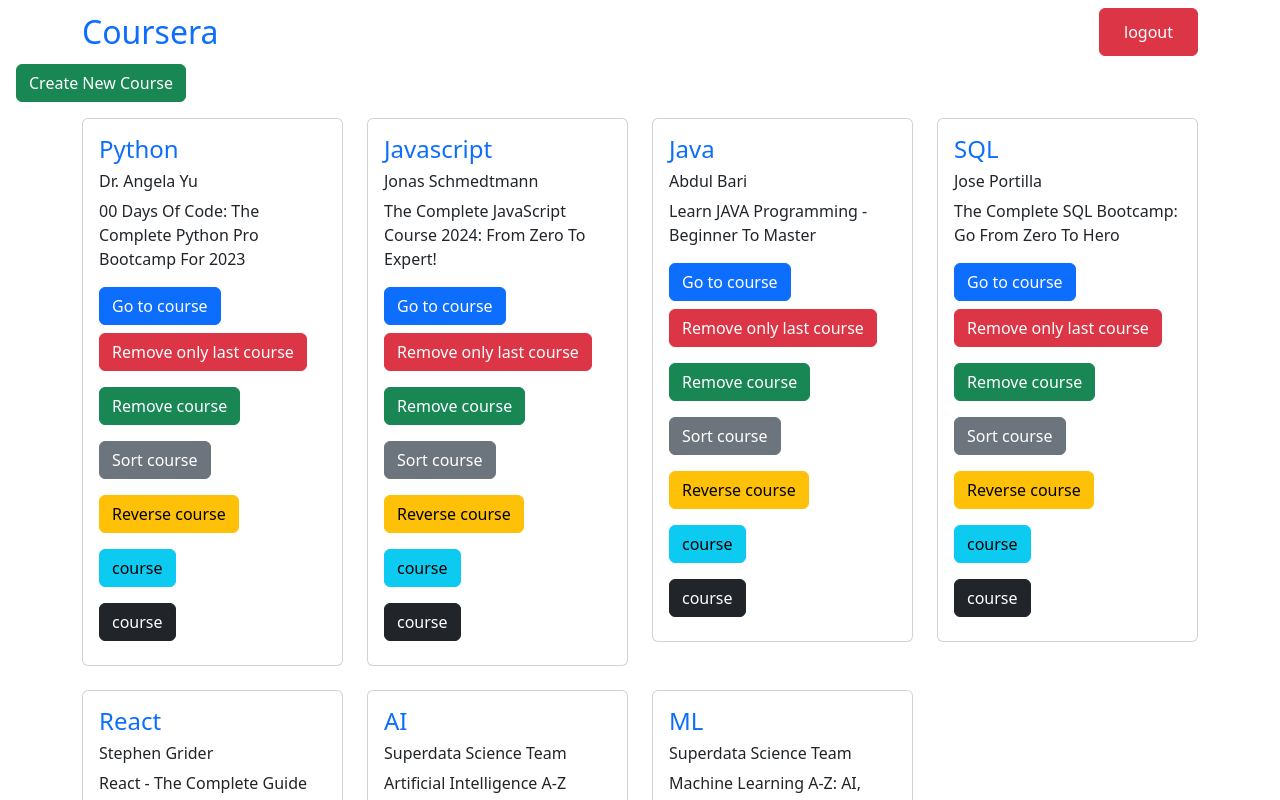
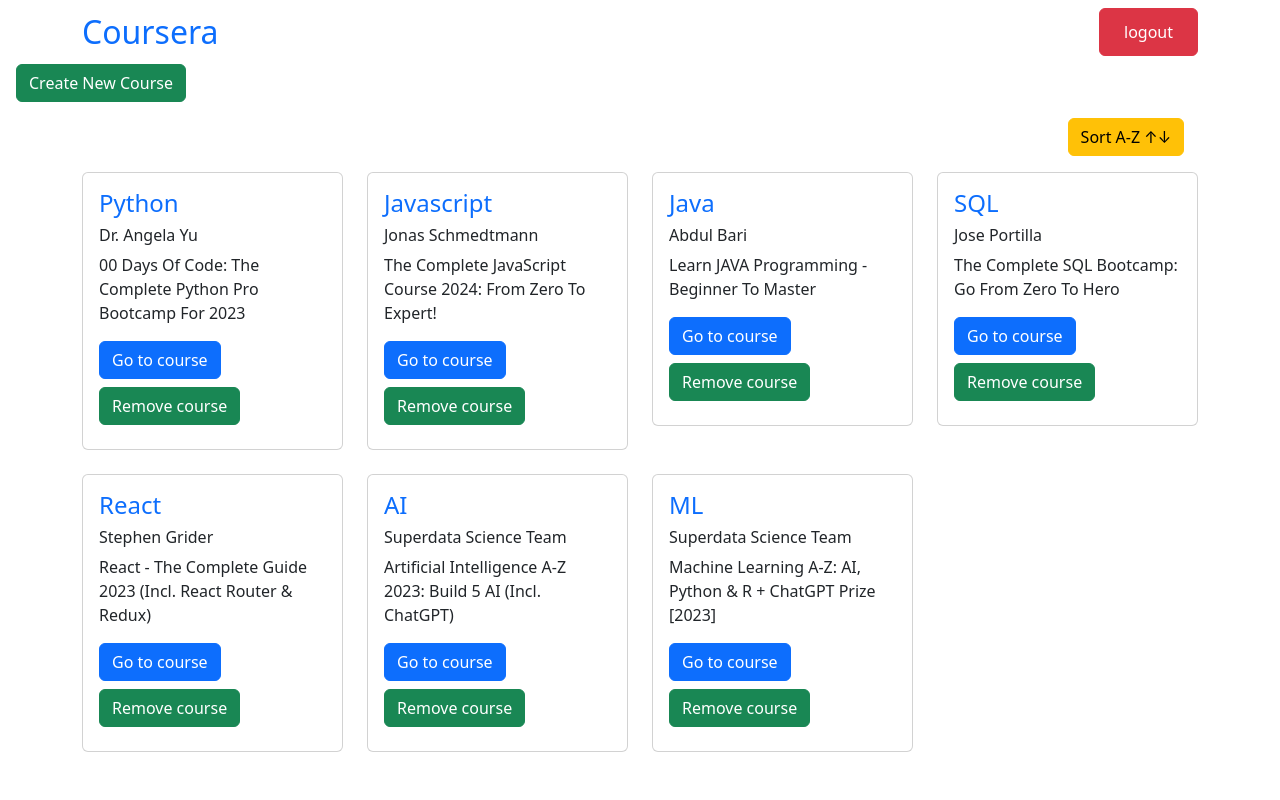
Before and after one commit to monika8848/courseApplication, a React (Vite) app: page /home in a window 1280 px wide. Shown: the top 800 px of the page. Built offline with nearby package versions, Linux system fonts and the light colour scheme.

Commit message:
feat: added sort and delete functionality

```diff
--- a/src/components/Courses/CoursesComponent/CoursesCard.tsx
+++ b/src/components/Courses/CoursesComponent/CoursesCard.tsx
@@ -72,25 +72,25 @@
                       Go to course
                     </a>
 
-                    <div>
+                    {/* <div>
                        <button className="btn btn-danger my-2" onClick={handelRemoveOnlyLast}>Remove only last course</button>
-                      </div>
+                    </div> */}
                     <div>
                       <button className="btn btn-success my-2" onClick={()=>handelRemove(index)}>Remove course</button>
                     </div>
-              <div>
+                    {/* <div>
                       <button className="btn btn-secondary my-2" onClick={handelSort}>Sort course</button>
-              </div>
+                    </div> */}
 
-              <div>
+                    {/* <div>
                       <button className="btn btn-warning my-2" onClick={handelReverse}>Reverse course</button>
-              </div>
-              <div>
+                    </div> */}
+                    {/* <div>
                       <button className="btn btn-info my-2"> course</button>
                     </div>
                     <div>
                       <button className="btn btn-dark my-2"> course</button>
-              </div>
+                    </div> */}
                   </div>
                 </div>
               </div>
--- a/src/components/Courses/MasterCourses.tsx
+++ b/src/components/Courses/MasterCourses.tsx
@@ -17,15 +17,19 @@
   };
   console.log("handleCreateCourseSubmit", submittedDataArray);
 
-  // const handelRemove = (index:any) =>{
-  //   const newCourseCopyArr = [...newCourse]
-  //  const result =  newCourseCopyArr.slice(index);
-  //  console.log("result",result) ;
-  //  setSubmittedDataArray(result);
-  // }
+  const handelSort = () =>{
+    const newCourseCopyArr = [...submittedDataArray]
+    const result = newCourseCopyArr.slice().sort((a, b) => a.title.localeCompare(b.title));
+    console.log(result, "result");
+    setSubmittedDataArray(result);
+  }
   return (
     <>
       <CreateCourse onSubmit={handleCreateCourseSubmit} />
+      <div className="d-flex justify-content-end me-5 pe-5 mb-3">
+      <button className="btn btn-warning ms-3 " onClick={handelSort}>Sort A-Z ↑↓ </button>
+      </div>
+
       <CoursesCard newCourse={submittedDataArray}   setSubmittedDataArray={setSubmittedDataArray}/>
     </>
   );
```
Lines whose indentation alone changed are shown as unchanged.
